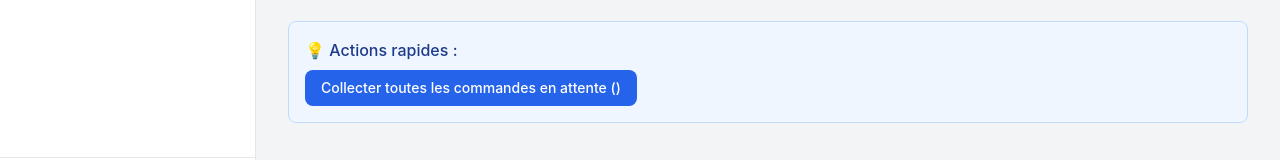
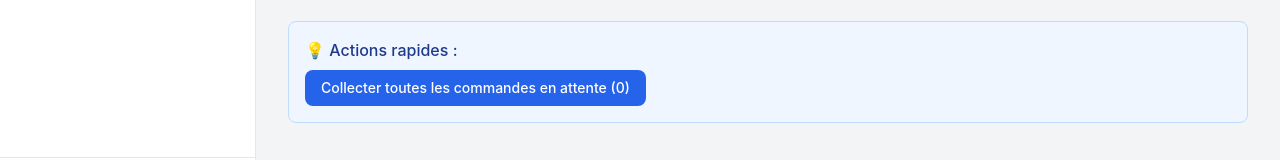
Before and after one commit to zekitml61-maker/sanane, a Next.js app: page /admin/commandes-suivi in a window 1280 px wide. Shown: the part 586-746 px from the top of the page. Built offline with nearby package versions, Linux system fonts and the light colour scheme; sample sign-in values are in the browser's storage.

Commit message:
Fix: Ajout propriete pending dans statusCounts

```diff
--- a/app/admin/commandes-suivi/page.tsx
+++ b/app/admin/commandes-suivi/page.tsx
@@ -105,6 +105,7 @@ export default function CommandesSuiviPage() {
     collected: orders.filter(o => o.status !== 'delivered' && o.status !== 'cancelled').length,
     delivered: orders.filter(o => o.status === 'delivered').length,
     cancelled: orders.filter(o => o.status === 'cancelled').length,
+    pending: orders.filter(o => o.status !== 'delivered' && o.status !== 'cancelled').length,
   };
 
   return (
```
